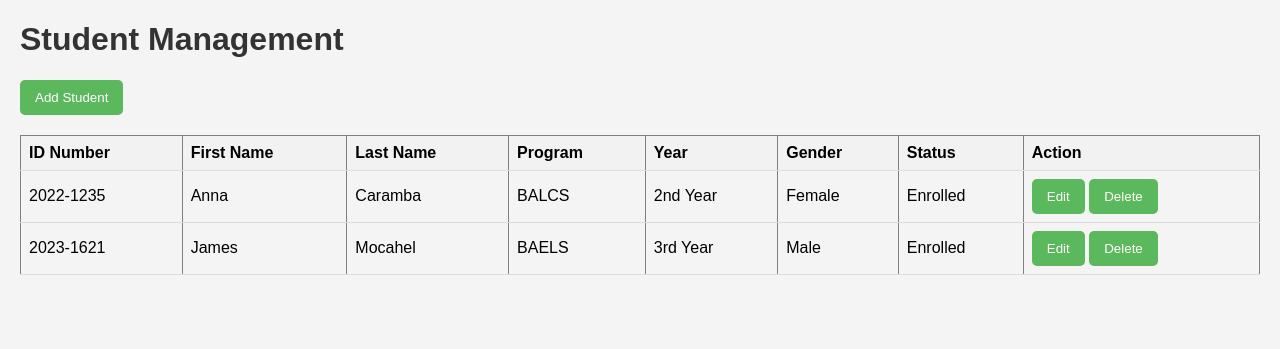
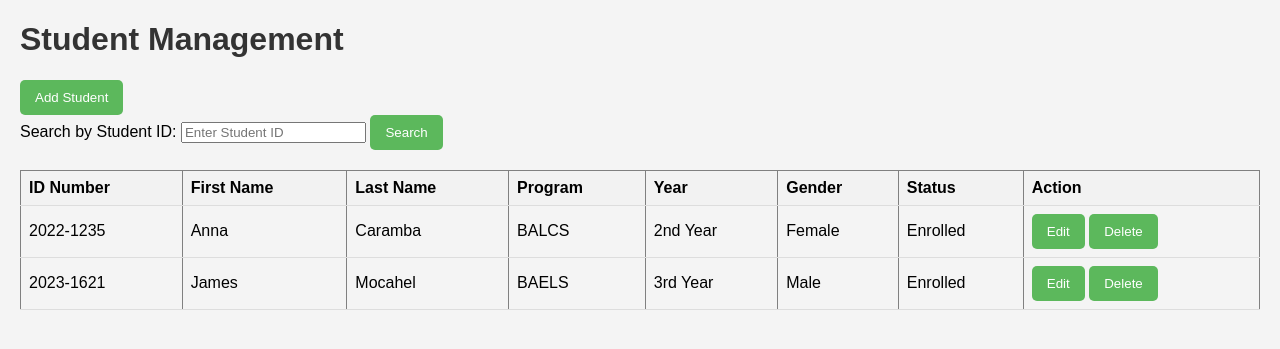
Before and after one commit to KINGSTING/flaskSSIS, a Flask app: page /students in a window 1280 px wide. Shown: the part 66-415 px from the top of the page. Run offline with Flask 3, Linux system fonts and the light colour scheme; data comes from the database, SQL or seed files in the repository; both versions use the stored data as it was after the commit.

Commit message:
student status, search features

```diff
--- a/website/models.py
+++ b/website/models.py
@@ -72,7 +72,19 @@ class Students:
         cursor.execute("SELECT * FROM student WHERE IDNumber = ?", (idNumber,))
         row = cursor.fetchone()
         cursor.close()
-        return Students(*row) if row else None  # Return an instance if found
+
+        if row:
+            # Return the data as a dictionary
+            return {
+                'IDNumber': row[0],
+                'firstName': row[1],
+                'lastName': row[2],
+                'CourseCode': row[3],
+                'Year': row[4],
+                'Gender': row[5],
+                'Status': row[6],
+            }
+        return None
 
     @staticmethod
     def check_and_update_status(conn, idNumber):
@@ -96,7 +108,14 @@ class Students:
                 print(f"Student ID {idNumber} status updated to 'Unenrolled'.")
                 return True  # Indicate that status was updated
 
-            print(f"Program code {course_code} exists. No status update required.")
+            else:
+                print(f"Program code {course_code} exists. Updating status to 'Enrolled'.")
+                # Update status to 'Enrolled' if the program exists
+                conn.execute("UPDATE student SET Status = 'Enrolled' WHERE IDNumber = ?", (idNumber,))
+                conn.commit()
+                print(f"Student ID {idNumber} status updated to 'Enrolled'.")
+                return True  # Indicate that status was updated
+
         else:
             print(f"Student ID {idNumber} not found.")
 
@@ -132,7 +151,15 @@ class Programs:
         cursor.execute('SELECT * FROM program WHERE programCode = ?', (programCode,))
         row = cursor.fetchone()
         cursor.close()
-        return Programs(*row) if row else None  # Return an instance if found
+
+        if row:
+            # Return the data as a dictionary
+            return {
+                'programCode': row[0],
+                'programTitle': row[1],
+                'programCollege': row[2],
+            }
+        return None
 
     def update_program(self, conn, new_programCode, new_programTitle, new_collegeCode):
         cursor = conn.cursor()
@@ -214,7 +241,14 @@ class Colleges:
         cursor.execute('SELECT * FROM college WHERE collegeCode = ?', (collegeCode,))
         row = cursor.fetchone()
         cursor.close()
-        return Colleges(*row) if row else None  # Return an instance if found
+
+        if row:
+            return {
+                'collegeCode': row[0],
+                'collegeName': row[1],
+                # Add other fields as necessary
+            }
+        return None
 
     @staticmethod
     def update_college(conn, originalCollegeCode, new_collegeCode, new_collegeName):
--- a/website/templates/student.html
+++ b/website/templates/student.html
@@ -107,6 +107,13 @@
     </div>
 </div>
 
+<!-- Search Form -->
+<form action="/search_student" method="get">
+    <label for="searchID">Search by Student ID:</label>
+    <input type="text" id="searchID" name="idNumber" placeholder="Enter Student ID" required>
+    <button type="submit">Search</button>
+</form>
+
 <!-- Student Table -->
 <table border="1" cellpadding="10">
     <thead>
@@ -122,6 +129,24 @@
         </tr>
     </thead>
     <tbody>
+        {% if search_result %}
+        <tr>
+            <td>{{ search_result.IDNumber }}</td>
+            <td>{{ search_result.firstName }}</td>
+            <td>{{ search_result.lastName }}</td>
+            <td>{{ search_result.CourseCode }}</td>
+            <td>{{ search_result.Year }}</td>
+            <td>{{ search_result.Gender }}</td>
+            <td>{{ search_result.Status }}</td>
+            <td>
+                <button onclick="openEditForm('{{ search_result.IDNumber }}', '{{ search_result.firstName }}', '{{ search_result.lastName }}', '{{ search_result.CourseCode }}', '{{ search_result.Year }}', '{{ search_result.Gender }}')">Edit</button>
+                <form action="/delete_student/{{ search_result.IDNumber }}" method="post" style="display:inline;" onsubmit="return confirmDelete();">
+                    <button type="submit">Delete</button>
+                </form>
+            </td>
+        </tr>
+        {% else %}
+        <!-- Show all students when there's no search result -->
         {% for student in students %}
         <tr>
             <td>{{ student['IDNumber'] }}</td>
@@ -139,6 +164,7 @@
             </td>
         </tr>
         {% endfor %}
+        {% endif %}
     </tbody>
 </table>
 
--- a/website/views.py
+++ b/website/views.py
@@ -16,8 +16,14 @@ def home():
 # Students page
 @views.route('/students', methods=['GET'])
 def view_students():
-    students = Students.get_all_students(get_db_connection())
-    programs = Programs.get_all_programs(get_db_connection())
+    db_connection = get_db_connection()
+    students = Students.get_all_students(db_connection)
+
+    for student in students:
+        student_id = student['IDNumber']
+        Students.check_and_update_status(db_connection, student_id)
+
+    programs = Programs.get_all_programs(db_connection)
     return render_template('student.html', students=students, programs=programs)
 
 
@@ -112,16 +118,19 @@ def edit_student(idNumber):
         if student:
             # Check if the new ID number already exists (and it's not the current student)
             existing_student = Students.find_by_id(conn, new_idNumber)
-            if existing_student and existing_student.idNumber != idNumber:
+            if existing_student and existing_student['IDNumber'] != idNumber:
                 # If the new ID is already in use by another student, flash an error message
                 flash(f"ID Number {new_idNumber} is already in use.", "error")
                 return redirect(url_for('edit_student', idNumber=idNumber))  # Reload the edit page
 
-            # Proceed with the update
-            new_status = student.check_and_set_status(conn)
-            student.update_student(new_idNumber, new_firstName, new_lastName, new_courseCode, new_year, new_gender,
-                                   new_status)
+            # Proceed with the update using SQL
+            conn.execute("""
+                UPDATE student
+                SET IDNumber = ?, firstName = ?, lastName = ?, CourseCode = ?, Year = ?, Gender = ?
+                WHERE IDNumber = ?
+            """, (new_idNumber, new_firstName, new_lastName, new_courseCode, new_year, new_gender, idNumber))
             conn.commit()
+
             # Check and update status if necessary
             Students.check_and_update_status(conn, new_idNumber)
 
@@ -138,6 +147,20 @@ def edit_student(idNumber):
     conn.close()
 
     return render_template('edit_student.html', student=student)
+
+
+@views.route('/search_student', methods=['GET'])
+def search_student():
+    id_number = request.args.get('idNumber')
+    db_connection = get_db_connection()
+    search_result = Students.find_by_id(db_connection, id_number)
+
+    if search_result:
+        return render_template('student.html', search_result=search_result, students=[],
+                               programs=Programs.get_all_programs(db_connection))
+    else:
+        flash(f'Student with ID {id_number} not found.', 'error')
+        return redirect('/students')
 
 
 # Add program
@@ -180,7 +203,7 @@ def delete_program(programCode):
     finally:
         conn.close()
 
-    return redirect(url_for('views.programPage'))  # Adjust this to your specific page
+    return redirect(url_for('views.view_programs'))  # Adjust this to your specific page
 
 
 # Edit program
@@ -206,6 +229,24 @@ def edit_program(originalProgramCode):
     conn.close()
 
     return render_template('edit_program.html', program=program, colleges=colleges)
+
+
+@views.route('/search_program', methods=['GET'])
+def search_program():
+    programCode = request.args.get('programCode')
+    db_connection = get_db_connection()
+
+    # Search for the program by code
+    search_result = Programs.find_by_program(db_connection, programCode)
+
+    if search_result:
+        # Render the program details if found
+        programs = Programs.get_all_programs(db_connection)
+        return render_template('program.html', search_result=search_result, programs=programs)
+    else:
+        # Flash an error message if not found
+        flash(f'Program with code {programCode} not found.', 'error')
+        return redirect(url_for('views.view_programs'))  # Redirect to the program view
 
 
 @views.route('/add_college', methods=['GET', 'POST'])
@@ -244,6 +285,7 @@ def delete_college(collegeCode):
     conn.close()
     return redirect(url_for('views.collegePage'))
 
+
 # Edit college
 @views.route('/edit_college/<originalCollegeCode>', methods=['POST'])
 def edit_college(originalCollegeCode):
@@ -256,4 +298,20 @@ def edit_college(originalCollegeCode):
     conn.commit()
     conn.close()
 
-    return redirect(url_for('collegePage'))
+    return redirect(url_for('views.collegePage'))
+
+
+@views.route('/search_college', methods=['GET'])
+def search_college():
+    collegeCode = request.args.get('collegeCode')
+    db_connection = get_db_connection()
+
+    # Search for the college by code
+    search_result = Colleges.find_by_college(db_connection, collegeCode)
+
+    if search_result:
+        return render_template('college.html', search_result=search_result,
+                               colleges=Colleges.get_all_colleges(db_connection))
+    else:
+        flash(f'College with code {collegeCode} not found.', 'error')
+        return redirect('/colleges')
```
Also changed, not shown: website/templates/college.html (+19 -0 lines), website/templates/program.html (+25 -3 lines), database.db.
